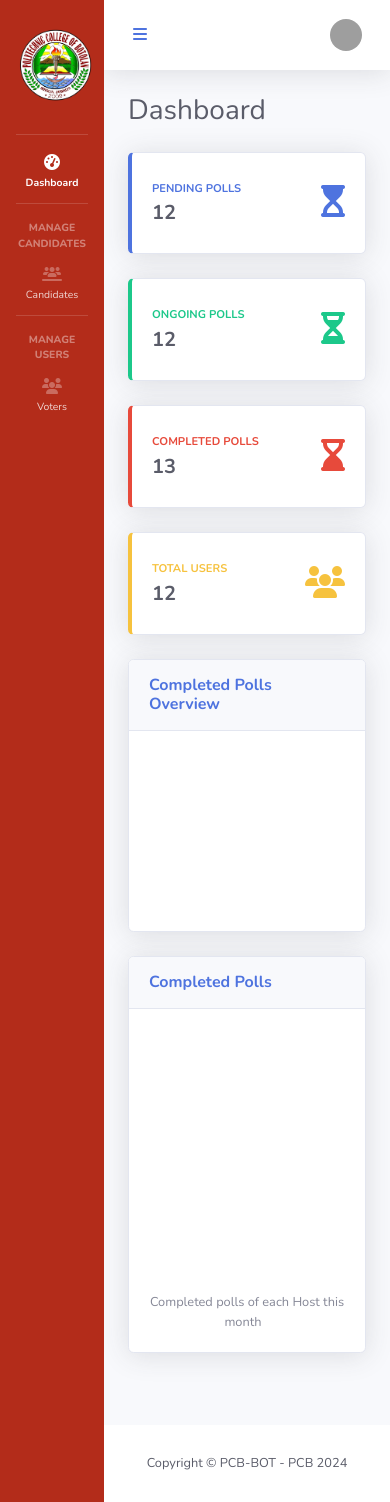
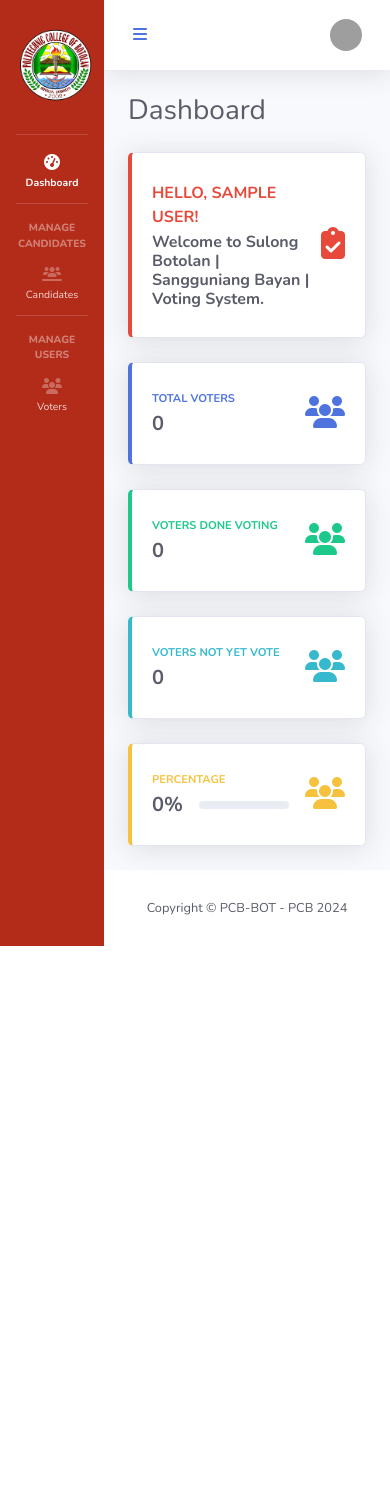
Before and after one commit to itsmeralph09/sulongbotolansangunianbayan, a PHP site: page /superadmin/index.php in a window 390 px wide. After the commit the page ends 946 px from the top, so only its background shows below. Run offline with PHP 8.4, Linux system fonts and the light colour scheme; the visitor is signed in with stand-in values (Sample User, id 1); tables that the repository leaves empty or names only in its code hold one stand-in row (values such as "Sample post"); some libraries are stand-ins or nearby versions; grey boxes are pictures that could not be loaded.

Commit message:
Fixed index

```diff
--- a/superadmin/candidates.php
+++ b/superadmin/candidates.php
@@ -77,7 +77,7 @@
                                                         $last_name = $row['last_name'];
 
                                                         $suffix_name = $row['suffix_name'];
-                                                        if ($suffix_name == 'NA') {
+                                                        if ($suffix_name == 'N/A') {
                                                             $suffix = '';
                                                         }else{
                                                             $suffix = $suffix_name;
--- a/superadmin/index.php
+++ b/superadmin/index.php
@@ -27,118 +27,18 @@
                         <h1 class="h3 mb-0 text-gray-800">Dashboard</h1>
                     </div>
 
-
                     <div class="row">
-                        <!--Total Pending Events Card -->
-                        <?php
-
-                            // require '../db/dbconn.php';
-
-                            // $sql = "SELECT * FROM events WHERE status = 'pending'";
-
-                            // $result = mysqli_query($con, $sql);
-                            // $total_pending = mysqli_num_rows($result);
-                        ?>
-                        <!-- Earnings (Monthly) Card Example -->
-                        <div class="col-xl-3 col-md-6 mb-4">
-                            <div class="card border-left-primary shadow h-100 py-2">
-                                <div class="card-body">
-                                    <div class="row no-gutters align-items-center">
-                                        <div class="col mr-2">
-                                            <div class="text-xs font-weight-bold text-primary text-uppercase mb-1">
-                                                Pending Polls</div>
-                                            <div class="h5 mb-0 font-weight-bold text-gray-800"><?php echo "12"; ?></div>
-                                        </div>
-                                        <div class="col-auto">
-                                            <i class="fa-solid fa-hourglass-start text-primary fa-2x"></i>
-                                        </div>
-                                    </div>
-                                </div>
-                            </div>
-                        </div>
-
-                        <!--Total Ongoing Events Card -->
-                        <?php
-
-                            // require '../db/dbconn.php';
-
-                            // $sql = "SELECT * FROM events WHERE status = 'started'";
-
-                            // $result = mysqli_query($con, $sql);
-                            // $total_started = mysqli_num_rows($result);
-                        ?>
-                        <!-- Earnings (Monthly) Card Example -->
-                        <div class="col-xl-3 col-md-6 mb-4">
-                            <div class="card border-left-success shadow h-100 py-2">
-                                <div class="card-body">
-                                    <div class="row no-gutters align-items-center">
-                                        <div class="col mr-2">
-                                            <div class="text-xs font-weight-bold text-success text-uppercase mb-1">
-                                                Ongoing Polls</div>
-                                            <div class="h5 mb-0 font-weight-bold text-gray-800"><?php echo "12"; ?></div>
-                                        </div>
-                                        <div class="col-auto">
-                                            <i class="fa-solid fa-hourglass-half text-success fa-2x"></i>
-                                        </div>
-                                    </div>
-                                </div>
-                            </div>
-                        </div>
-
-                        <!--Total Completed Events Card -->
-                        <?php
-
-                            // require '../db/dbconn.php';
-
-                            // $sql = "SELECT * FROM events WHERE status = 'closed'";
-
-                            // $result = mysqli_query($con, $sql);
-                            // $total_closed = mysqli_num_rows($result);
-                        ?>
-                        <!-- Earnings (Monthly) Card Example -->
-                        <div class="col-xl-3 col-md-6 mb-4">
+                        <div class="col-xl-12 col-md-12 mb-4">
                             <div class="card border-left-danger shadow h-100 py-2">
                                 <div class="card-body">
                                     <div class="row no-gutters align-items-center">
                                         <div class="col mr-2">
-                                            <div class="text-xs font-weight-bold text-danger text-uppercase mb-1">Completed Polls
-                                            </div>
-                                            <div class="row no-gutters align-items-center">
-                                                <div class="col-auto">
-                                                    <div class="h5 mb-0 mr-3 font-weight-bold text-gray-800"><?php echo "13" ; ?></div>
-                                                </div>
-                                            </div>
+                                            <div class="font-weight-bold text-danger text-uppercase mb-1">
+                                                Hello, <span class=""><?= $_SESSION['fullname']; ?>!</span></div>
+                                            <div class="h6 mb-0 font-weight-bold text-gray-800">Welcome to Sulong Botolan | Sangguniang Bayan | Voting System.</div>
                                         </div>
                                         <div class="col-auto">
-                                            <i class="fa-solid fa-hourglass-end text-danger fa-2x"></i>
-                                        </div>
-                                    </div>
-                                </div>
-                            </div>
-                        </div>
-
-                        <!--Total User Card -->
-                        <?php
-
-                            // require '../db/dbconn.php';
-
-                            // $sql = "SELECT * FROM users WHERE deleted = 0";
-
-                            // $result = mysqli_query($con, $sql);
-                            // $total_user = mysqli_num_rows($result);
-                        ?>
-                        <!-- Pending Requests Card Example -->
-                        <div class="col-xl-3 col-md-6 mb-4">
-                            <div class="card border-left-warning shadow h-100 py-2">
-                                <div class="card-body">
-                                    <div class="row no-gutters align-items-center">
-                                    <div class="col mr-2">
-                                            <div class="text-xs font-weight-bold text-warning text-uppercase mb-1">
-                                               Total Users</div>
-                                            <div class="h5 mb-0 font-weight-bold text-gray-800"><?php echo "12"; ?></div>
-                                        </div>
-                                        <div class="col-auto">
-                                            <i class="fa-solid fa-users fa-2x text-warning"></i>
+                                            <i class="fa-solid fa-clipboard-check text-danger fa-2x"></i>
                                         </div>
                                     </div>
                                 </div>
@@ -146,93 +46,156 @@
                         </div>
                     </div>
 
-                    <!-- Content Row -->
-
                     <div class="row">
 
-                        <!-- Area Chart -->
-                        <div class="col-xl-8 col-lg-7">
-                            <div class="card shadow mb-4">
-                                <!-- Card Header - Dropdown -->
-                                <div
-                                    class="card-header py-3 d-flex flex-row align-items-center justify-content-between">
-                                    <h6 class="m-0 font-weight-bold text-primary">Completed Polls Overview</h6>
-                                    <div class="dropdown no-arrow">
-                                        <a class="dropdown-toggle" href="#" role="button" id="dropdownMenuLink"
-                                            data-toggle="dropdown" aria-haspopup="true" aria-expanded="false">
-                                            <!-- <i class="fas fa-ellipsis-v fa-sm fa-fw text-gray-400"></i> -->
-                                        </a>
-                                        <!-- <div class="dropdown-menu dropdown-menu-right shadow animated--fade-in"
-                                            aria-labelledby="dropdownMenuLink">
-                                            <div class="dropdown-header">Dropdown Header:</div>
-                                            <a class="dropdown-item" href="#">Action</a>
-                                            <a class="dropdown-item" href="#">Another action</a>
-                                            <div class="dropdown-divider"></div>
-                                            <a class="dropdown-item" href="#">Something else here</a>
-                                        </div> -->
-                                    </div>
-                                </div>
-                                <!-- Card Body -->
+                        <?php
+
+                            require '../db/dbconn.php';
+
+                            $sql = "SELECT * FROM user_tbl WHERE role = 3 AND deleted = 0";
+
+                            $result = mysqli_query($con, $sql);
+                            $total_voters = mysqli_num_rows($result);
+                        ?>
+
+                        <div class="col-xl-3 col-md-6 mb-4">
+                            <div class="card border-left-primary shadow h-100 py-2">
                                 <div class="card-body">
-                                    <div class="chart-area">
-                                        <canvas id="myAreaChart"></canvas>
+                                    <div class="row no-gutters align-items-center">
+                                        <div class="col mr-2">
+                                            <div class="text-xs font-weight-bold text-primary text-uppercase mb-1">
+                                                Total Voters</div>
+                                            <div class="h5 mb-0 font-weight-bold text-gray-800"><?= $total_voters; ?></div>
+                                        </div>
+                                        <div class="col-auto">
+                                            <i class="fas fa-fw fa-users text-primary fa-2x"></i>
+                                        </div>
                                     </div>
                                 </div>
                             </div>
                         </div>
 
-                        <!-- Pie Chart -->
-                        <div class="col-xl-4 col-lg-5">
-                            <div class="card shadow mb-4">
-                                <!-- Card Header - Dropdown -->
-                                <div
-                                    class="card-header py-3 d-flex flex-row align-items-center justify-content-between">
-                                    <h6 class="m-0 font-weight-bold text-primary">Completed Polls</h6>
-                                    <!-- <div class="dropdown no-arrow">
-                                        <a class="dropdown-toggle" href="#" role="button" id="dropdownMenuLink"
-                                            data-toggle="dropdown" aria-haspopup="true" aria-expanded="false">
-                                            <i class="fas fa-ellipsis-v fa-sm fa-fw text-gray-400"></i>
-                                        </a>
-                                        <div class="dropdown-menu dropdown-menu-right shadow animated--fade-in"
-                                            aria-labelledby="dropdownMenuLink">
-                                            <div class="dropdown-header">Dropdown Header:</div>
-                                            <a class="dropdown-item" href="#">Action</a>
-                                            <a class="dropdown-item" href="#">Another action</a>
-                                            <div class="dropdown-divider"></div>
-                                            <a class="dropdown-item" href="#">Something else here</a>
+
+                        <?php
+
+                            require '../db/dbconn.php';
+
+                            $sql = "SELECT * FROM user_tbl WHERE role = 3 AND used = 1 AND deleted = 0";
+
+                            $result = mysqli_query($con, $sql);
+                            $total_voters_done = mysqli_num_rows($result);
+                        ?>
+
+                        <div class="col-xl-3 col-md-6 mb-4">
+                            <div class="card border-left-success shadow h-100 py-2">
+                                <div class="card-body">
+                                    <div class="row no-gutters align-items-center">
+                                        <div class="col mr-2">
+                                            <div class="text-xs font-weight-bold text-success text-uppercase mb-1">
+                                                Voters Done Voting</div>
+                                            <div class="h5 mb-0 font-weight-bold text-gray-800"><?= $total_voters_done; ?></div>
                                         </div>
-                                    </div> -->
-                                </div>
-                                <!-- Card Body -->
-                                <div class="card-body">
-                                    <div class="chart-pie pt-4 pb-2">
-                                        <canvas id="myPieChart"></canvas>
-                                    </div>
-                                    <div class="mt-4 text-center small">
-                                        <span class="mr-2">
-                                            Completed polls of each Host this month
-                                        </span>
-                                        <!-- <span class="mr-2">
-                                            <i class="fas fa-circle text-success"></i> Social
-                                        </span>
-                                        <span class="mr-2">
-                                            <i class="fas fa-circle text-info"></i> Referral
-                                        </span> -->
+                                        <div class="col-auto">
+                                            <i class="fas fa-fw fa-users text-success fa-2x"></i>
+                                        </div>
                                     </div>
                                 </div>
                             </div>
                         </div>
+
+
+                        <?php
+
+                            require '../db/dbconn.php';
+
+                            $sql = "SELECT * FROM user_tbl WHERE role = 3 AND used = 0 AND deleted = 0";
+
+                            $result = mysqli_query($con, $sql);
+                            $total_voters_notdone = mysqli_num_rows($result);
+                        ?>
+
+                        <div class="col-xl-3 col-md-6 mb-4">
+                            <div class="card border-left-info shadow h-100 py-2">
+                                <div class="card-body">
+                                    <div class="row no-gutters align-items-center">
+                                        <div class="col mr-2">
+                                            <div class="text-xs font-weight-bold text-info text-uppercase mb-1">Voters Not Yet Vote
+                                            </div>
+                                            <div class="row no-gutters align-items-center">
+                                                <div class="col-auto">
+                                                    <div class="h5 mb-0 mr-3 font-weight-bold text-gray-800"><?= $total_voters_notdone; ?></div>
+                                                </div>
+                                            </div>
+                                        </div>
+                                        <div class="col-auto">
+                                            <i class="fas fa-fw fa-users text-info fa-2x"></i>
+                                        </div>
+                                    </div>
+                                </div>
+                            </div>
+                        </div>
+
+                        <?php
+
+                            require '../db/dbconn.php';
+
+                            $sql = "SELECT
+                                        (COUNT(CASE WHEN used = 1 THEN 1 END) / COUNT(*) * 100) AS percentage_voted
+                                    FROM
+                                        user_tbl
+                                    WHERE
+                                        role = 3";
+
+                            $result = mysqli_query($con, $sql);
+
+                            if ($result && mysqli_num_rows($result) > 0) {
+                                $row = mysqli_fetch_assoc($result);
+
+                                // Check if percentage_voted is NULL
+                                if ($row['percentage_voted'] !== null) {
+                                    $total_percentage = $row['percentage_voted'];
+                                } else {
+                                    $total_percentage = 0; // Set a default value when NULL
+                                }
+                            } else {
+                                $total_percentage = 0; // Set a default value when no data is found
+                            }
+
+                        ?>
+
+
+
+                        <div class="col-xl-3 col-md-6 mb-4">
+                            <div class="card border-left-warning shadow h-100 py-2">
+                                <div class="card-body">
+                                    <div class="row no-gutters align-items-center">
+                                        <div class="col mr-2">
+                                            <div class="text-xs font-weight-bold text-warning text-uppercase mb-1">Percentage
+                                            </div>
+                                            <div class="row no-gutters align-items-center">
+                                                <div class="col-auto">
+                                                    <div class="h5 mb-0 mr-3 font-weight-bold text-gray-800"><?= $total_percentage; ?>%</div>
+                                                </div>
+                                                <div class="col">
+                                                    <div class="progress progress-sm mr-2">
+                                                        <div class="progress-bar bg-warning" role="progressbar"
+                                                            style="width: <?= $total_percentage; ?>%" aria-valuenow="<?= $total_percentage; ?>" aria-valuemin="0"
+                                                            aria-valuemax="100"></div>
+                                                    </div>
+                                                </div>
+                                            </div>
+                                        </div>
+                                        <div class="col-auto">
+                                            <i class="fas fa-fw fa-users text-warning fa-2x"></i>
+                                        </div>
+                                    </div>
+                                </div>
+                            </div>
+                        </div>
+
                     </div>
 
-                    <!-- Content Row -->
-                    <div class="row">
-                        <!-- Content Column -->
-                        <div class="col-lg-6 mb-4">
-                        </div>
 
-                        <div class="col-lg-6 mb-4">
-                        </div>
-                    </div>
                 </div>
                 <!-- /.container-fluid -->
 
```
Also changed, not shown: pictures/ASUNCION_20240917181931.jpg (added).
